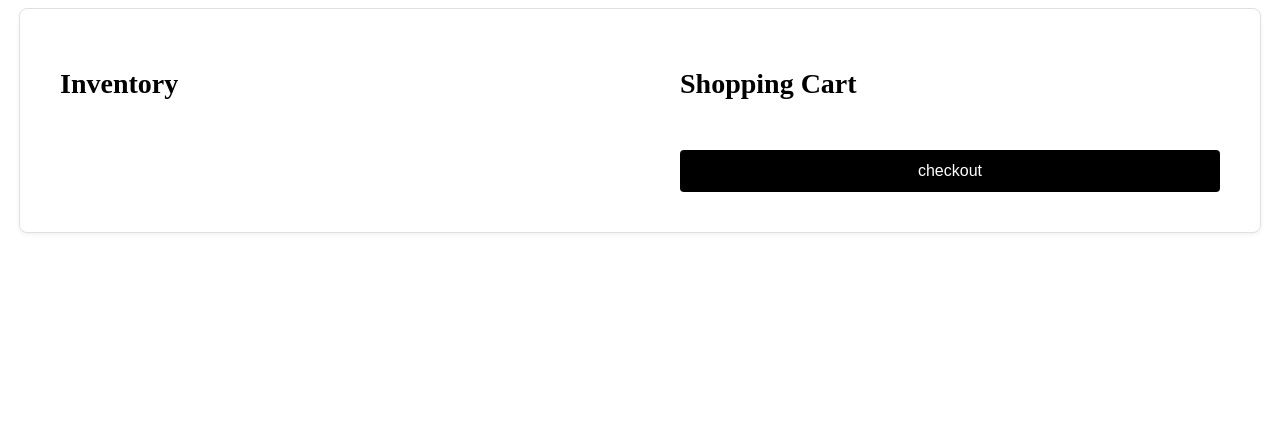
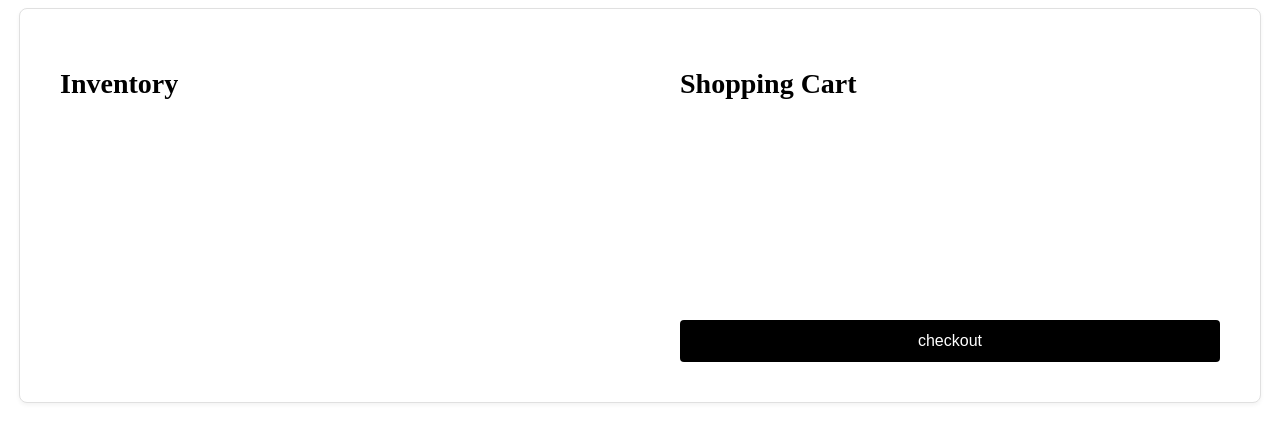
Before and after one commit to surbhi498/Aantra_Assessment, a website: page index.html in a window 1280 px wide. Drawn offline with Linux system fonts and the light colour scheme; no server answers.

Commit message:
style added

```diff
--- a/style.css
+++ b/style.css
@@ -98,10 +98,11 @@ button {
     padding: 12px;
     background-color: #000;
     color: white;
-    margin-top: 30px;
+    margin-top: 200px;
     border-radius: 4px;
     font-size: 16px;
     cursor: pointer;
+    justify-content: flex-end;
 }
 .dialog {
     position: fixed;
```
